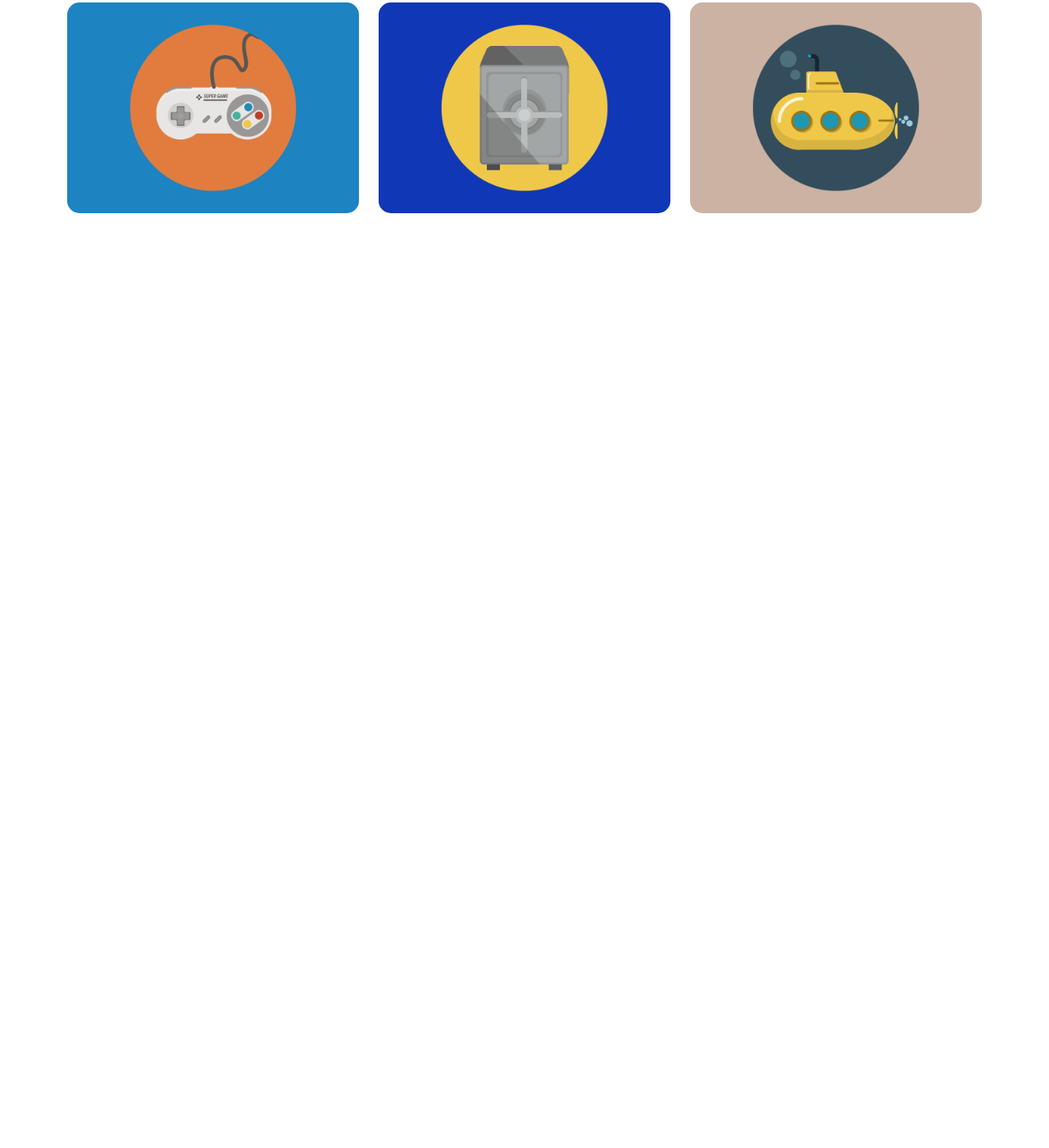
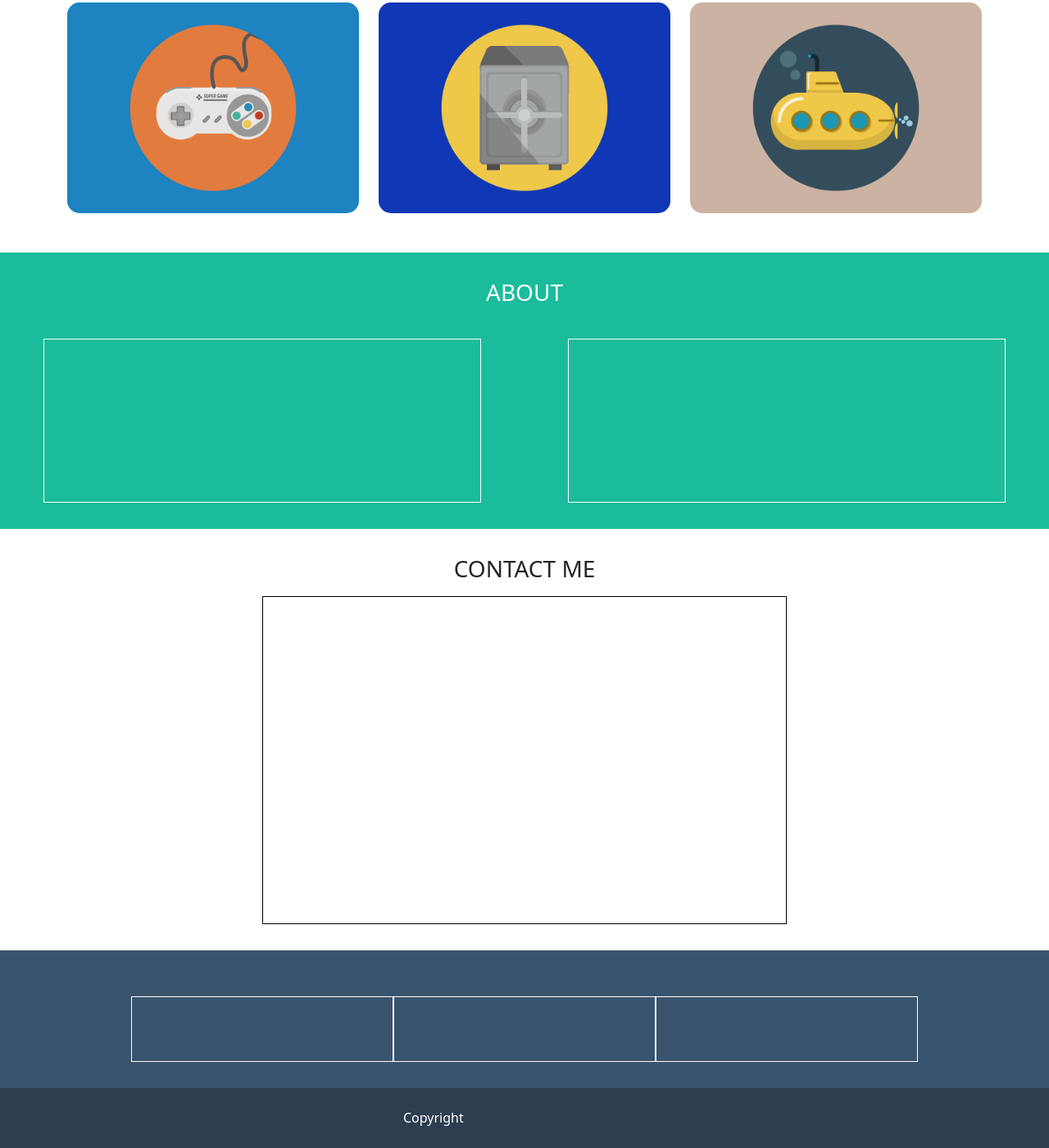
Before and after one commit to AlessandroBonifazi/html-css-bootstrap-freelancer, a plain HTML site: page index.html in a window 1280 px wide. Shown: the part 1008-2408 px from the top of the page at 82% size. Before the commit the page ends 1316 px from the top, so only its background shows below. Drawn offline with nearby package versions, Linux system fonts and the light colour scheme.

Commit message:
adding about contact and footer

```diff
--- a/css/style.css
+++ b/css/style.css
@@ -18,7 +18,9 @@ h1,h2,h3,h4,h5 {
 .height-200 {
     height: 200px;
 }
-
+.height-400 {
+    height: 400px;
+}
 .t-white {
     color: white;
 }
--- a/index.html
+++ b/index.html
@@ -83,6 +83,50 @@
                 <img class="img-fluid border-round" src="img/submarine.png" alt="sub pic">
             </div>
     </main>
+
+    <!-- About -->
+    <div class="container-fluid py-4 bg-green t-white">
+        <div class="row my-2 justify-content-center">
+            <div class="col-5 t-align">
+                <h3>ABOUT</h3>
+            </div>
+        </div>
+
+        <div class="row my-2 justify-content-around">
+            <div class="col-md-5 g-4 height-200 border-w"></div>
+            <div class="col-md-5 g-4 height-200 border-w"></div>
+        </div>
+    </div>
+
+    <!-- Contact Me -->
+    <div class="container-fluid py-4">
+        <div class="row my-2 justify-content-center">
+            <div class="col-5 t-align">
+                <h3>CONTACT ME</h3>
+            </div>
+        </div>
+
+        <div class="row my-2 justify-content-center">
+            <div class="col-6 height-400 border-b"></div>
+        </div>
+    </div>
+
+    <!-- Info -->
+    <footer class="container-fluid py-4 bg-lightblue t-white">
+        <div class="row my-2 justify-content-center">
+            <div class="col-md-3 g-4 height-80 border-w"></div>
+            <div class="col-md-3 g-4 height-80 border-w"></div>
+            <div class="col-md-3 g-4 height-80 border-w"></div>
+        </div>
+    </footer>
+
+    <div class="container-fluid py-4 bg-darkblue t-white">
+        <div class="row justify-content-center">
+            <div class="col-3 height-25 .t-align">
+                <span>Copyright</span>
+            </div>
+        </div>
+    </div>
 </body>
 
 </html>
```
